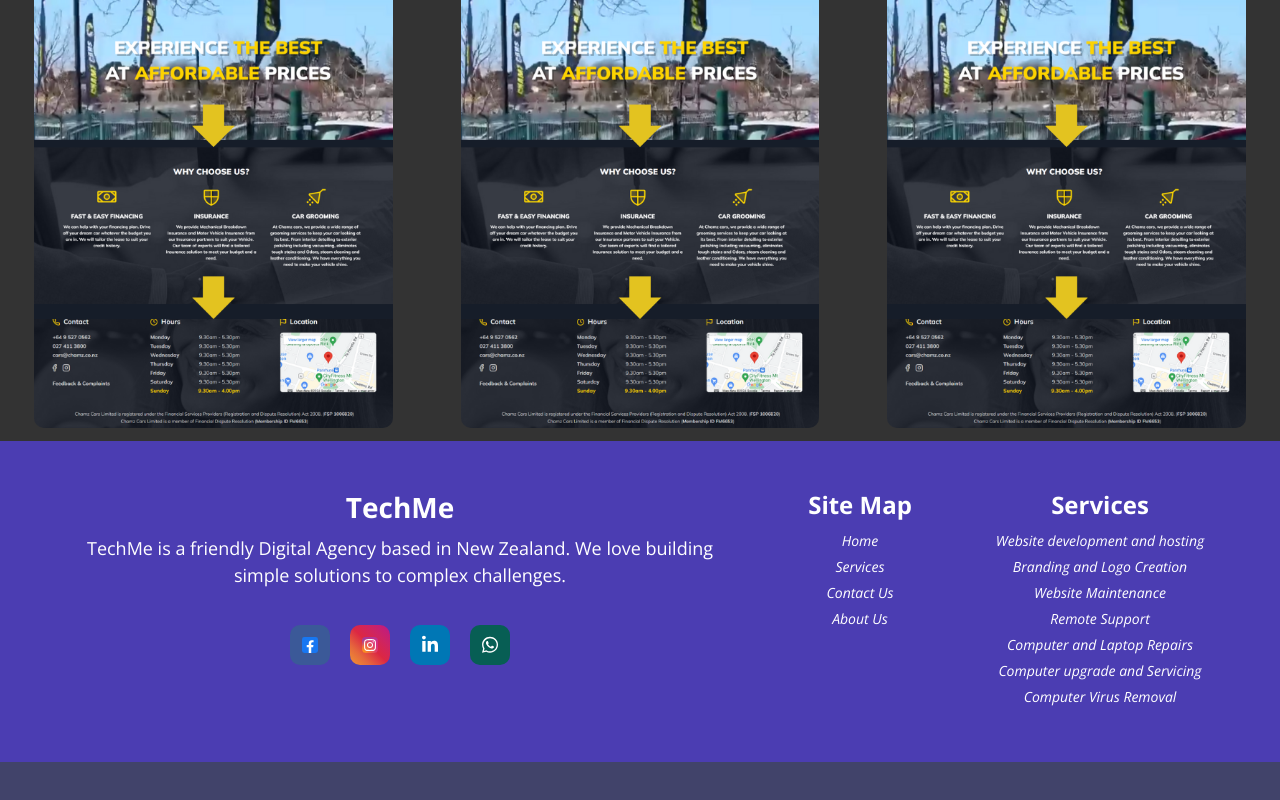
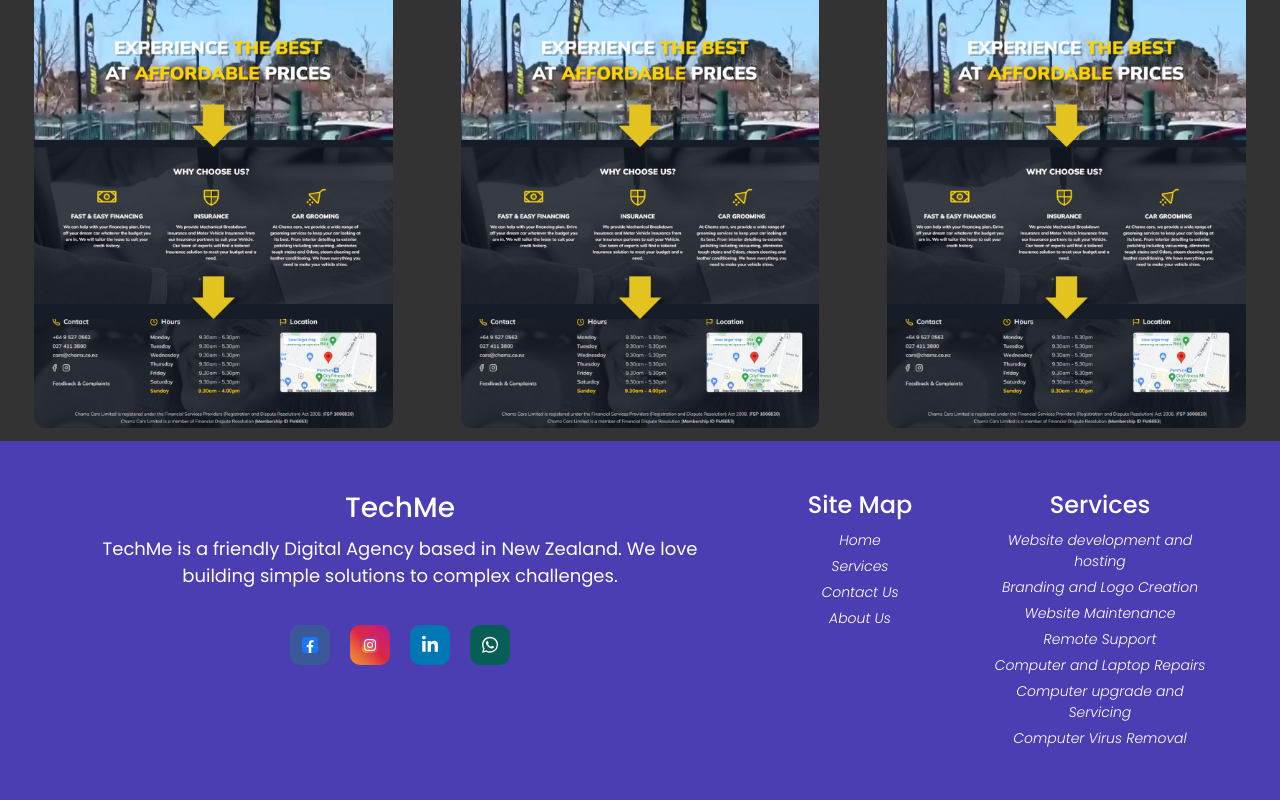
Before and after one commit to baayesh/TechMe, a React (Create React App) app: page / in a window 1280 px wide. Shown: the part 2574-3374 px from the top of the page. Before the commit the page ends 3336 px from the top, so only its background shows below. Built offline with nearby package versions, Linux system fonts and the light colour scheme; a web font is replaced by a local one.

Commit message:
Change design of footer

```diff
--- a/src/components/styles/Footer.css
+++ b/src/components/styles/Footer.css
@@ -3,7 +3,7 @@
 
 
 .footer-font li{
-  font-family: "Open sans", sans-serif;
+  font-family: Poppins, sans-serif;
   font-optical-sizing: auto;
   font-weight: 300;
   font-style: italic;
@@ -15,12 +15,12 @@
 
 .footer-font li:hover{
   color:#707070;
-  transform: scale3d(1.1, 1.1, 1.1);
+  transform: scale(1.4, 1.5);
 
 }
 
 .footer-description {
-  font-family: "Open sans", sans-serif;
+  font-family: Poppins, sans-serif;
   font-optical-sizing: auto;
   font-weight: 400;
   font-style: normal;
@@ -54,8 +54,8 @@
 .footer-column h3,
 .footer-column h4 {
   margin: 0 0 10px 0;
-  font-family: 'Open sans', sans-serif;
-  font-weight:700;
+  font-family: Poppins, sans-serif;
+  font-weight:500;
 }
 
 .footer-column ul {
```
